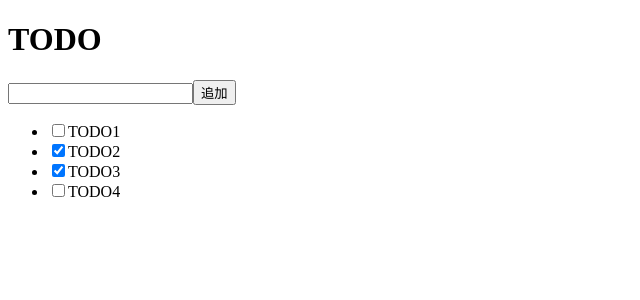
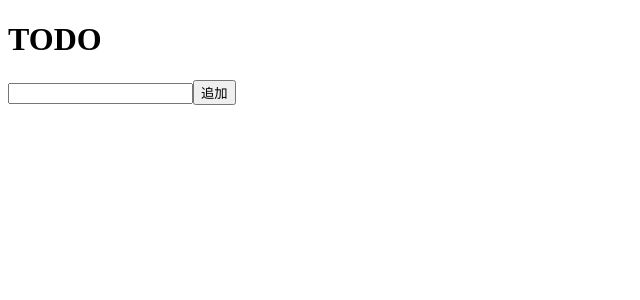
Before and after one commit to kosu27/typescript-study, a Next.js app: page / in a window 1280 px wide. Shown: the top 300 px of the page, without its empty margins (0-640 px from the left). Built offline with nearby package versions, Linux system fonts and the light colour scheme.

Commit message:
✨ ボタンの追加とtextの入力

```diff
--- a/pages/index.tsx
+++ b/pages/index.tsx
@@ -2,12 +2,19 @@ import type { NextPage } from "next";
 import { useState } from "react";
 
 const Home: NextPage = () => {
-  const [todos, setTodos] = useState([
-    { id: Math.random(), label: "TODO1", isDone: false },
-    { id: Math.random(), label: "TODO2", isDone: true },
-    { id: Math.random(), label: "TODO3", isDone: true },
-    { id: Math.random(), label: "TODO4", isDone: false },
-  ]);
+  const [text, setText] = useState("");
+  const [todos, setTodos] = useState([]);
+
+  const input = (e) => {
+    setText(e.target.value);
+  };
+
+  const add = () => {
+    setTodos((prevTodos) => {
+      return [...prevTodos, { id: Math.random(), label: text, isDone: false }];
+    });
+    setText("");
+  };
 
   const toggle = (e) => {
     setTodos((prevTodos) => {
@@ -24,8 +31,15 @@ const Home: NextPage = () => {
     <div className="w-96 mx-auto p-20">
       <h1 className="text-xl font-bold">TODO</h1>
       <div className="flex gap-x-2">
-        <input type="text" className="border border-black" />
-        <button className="border border-black shrink-0 px-2">追加</button>
+        <input
+          type="text"
+          value={text}
+          onChange={input}
+          className="border border-black"
+        />
+        <button onClick={add} className="border border-black shrink-0 px-2">
+          追加
+        </button>
       </div>
       <ul className="mt-4 space-y-2">
         {todos.map((todo) => (
```
